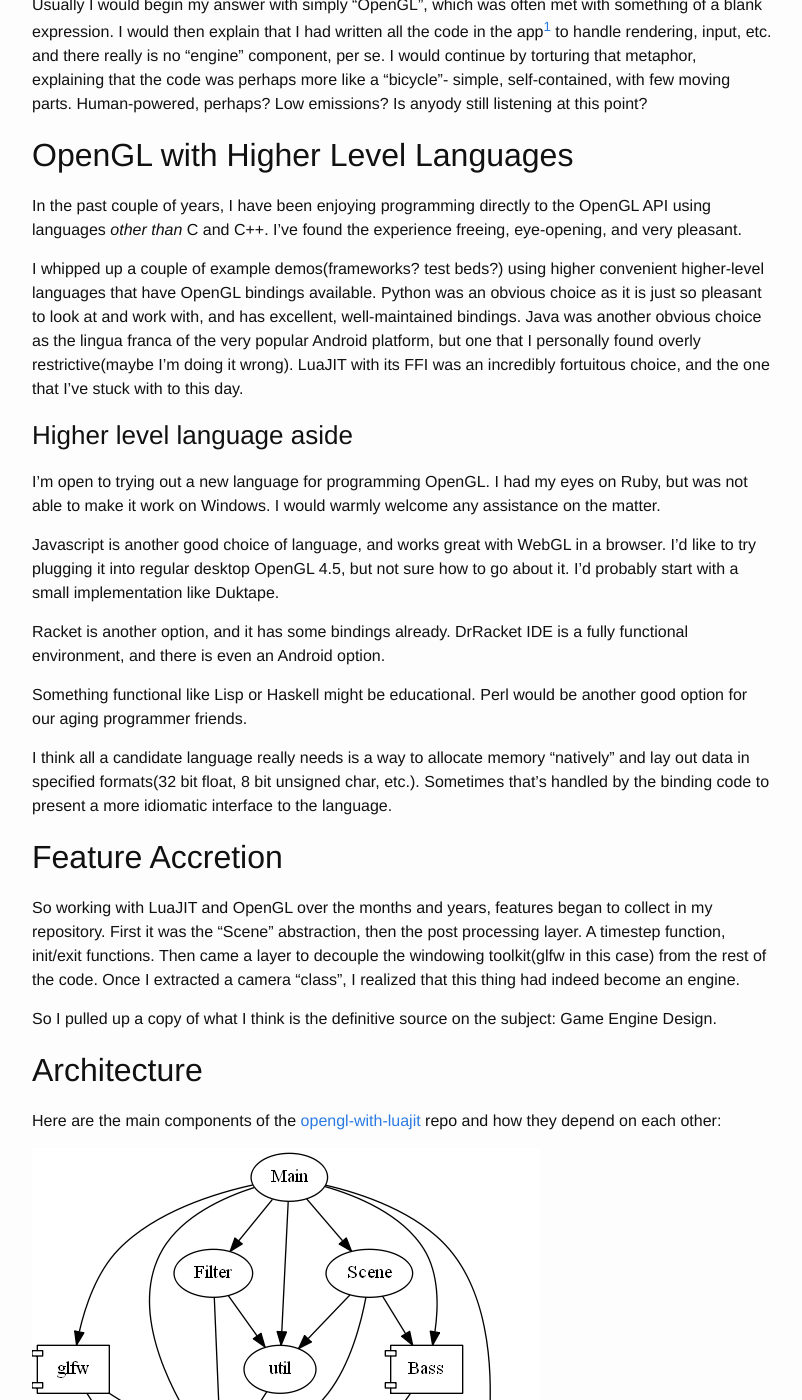
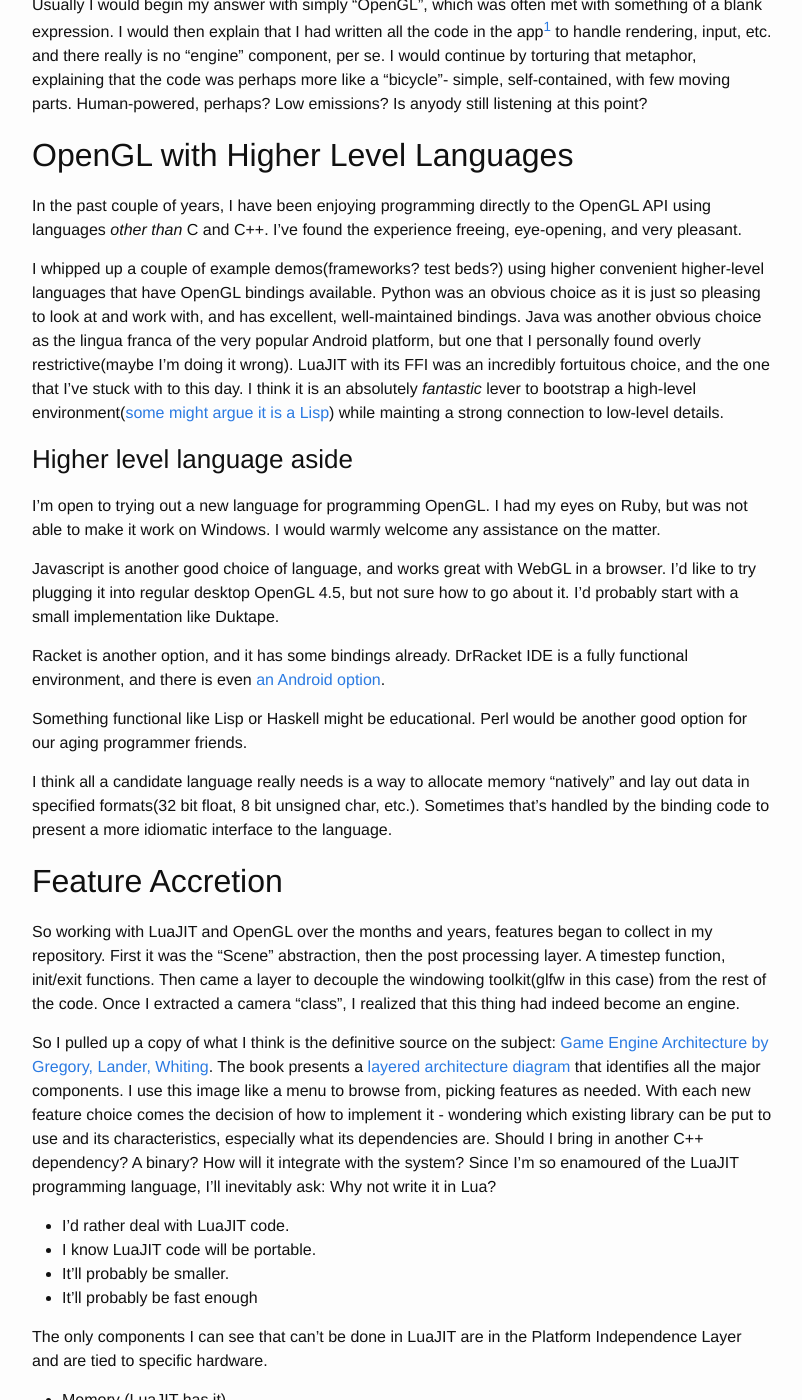
Before and after one commit to jimbo00000/jimbo00000.github.com, a Jekyll site: the page built from _posts/2017-1-28-what-is-an-engine.markdown, in a window 1280 px wide and 1400 px high, scrolled down 492 px. Shown: the whole window, without its empty margins (238-1040 px from the left). Built offline with Jekyll 4.4.1, drawn with Linux system fonts in a browser that asks for light colours; some of the changed text lies outside the part shown.

Commit message:
Engine post update.

```diff
--- a/_posts/2017-1-28-what-is-an-engine.markdown
+++ b/_posts/2017-1-28-what-is-an-engine.markdown
@@ -25,7 +25,9 @@
 
 In the past couple of years, I have been enjoying programming directly to the OpenGL API using languages *other than* C and C++. I've found the experience freeing, eye-opening, and very pleasant.
 
-I whipped up a couple of example demos(frameworks? test beds?) using higher convenient higher-level languages that have OpenGL bindings available. Python was an obvious choice as it is just so pleasant to look at and work with, and has excellent, well-maintained bindings. Java was another obvious choice as the lingua franca of the very popular Android platform, but one that I personally found overly restrictive(maybe I'm doing it wrong). LuaJIT with its FFI was an incredibly fortuitous choice, and the one that I've stuck with to this day.
+I whipped up a couple of example demos(frameworks? test beds?) using higher convenient higher-level languages that have OpenGL bindings available. Python was an obvious choice as it is just so pleasing to look at and work with, and has excellent, well-maintained bindings. Java was another obvious choice as the lingua franca of the very popular Android platform, but one that I personally found overly restrictive(maybe I'm doing it wrong). LuaJIT with its FFI was an incredibly fortuitous choice, and the one that I've stuck with to this day. I think it is an absolutely *fantastic* lever to bootstrap a high-level environment([some might argue it is a Lisp][Lua is Lisp]) while mainting a strong connection to low-level details.
+
+[Lua is Lisp]: https://github.com/meric/l2l
 
 
 ### Higher level language aside
@@ -34,19 +36,37 @@
 
 Javascript is another good choice of language, and works great with WebGL in a browser. I'd like to try plugging it into regular desktop OpenGL 4.5, but not sure how to go about it. I'd probably start with a small implementation like Duktape.
 
-Racket is another option, and it has some bindings already. DrRacket IDE is a fully functional environment, and there is even an Android option.
+Racket is another option, and it has some bindings already. DrRacket IDE is a fully functional environment, and there is even [an Android option][racket-android].
 
 Something functional like Lisp or Haskell might be educational. Perl would be another good option for our aging programmer friends.
 
 I think all a candidate language really needs is a way to allocate memory "natively" and lay out data in specified formats(32 bit float, 8 bit unsigned char, etc.). Sometimes that's handled by the binding code to present a more idiomatic interface to the language.
 
+[racket-android]: https://github.com/jeapostrophe/racket-android
 
 ## Feature Accretion
 
 So working with LuaJIT and OpenGL over the months and years, features began to collect in my repository. First it was the "Scene" abstraction, then the post processing layer. A timestep function, init/exit functions. Then came a layer to decouple the windowing toolkit(glfw in this case) from the rest of the code. Once I extracted a camera "class", I realized that this thing had indeed become an engine.
 
-So I pulled up a copy of what I think is the definitive source on the subject: Game Engine Design.
+So I pulled up a copy of what I think is the definitive source on the subject: [Game Engine Architecture by Gregory, Lander, Whiting][Game Engine Architecture]. The book presents a [layered architecture diagram][gamearch_layers] that identifies all the major components. I use this image like a menu to browse from, picking features as needed. With each new feature choice comes the decision of how to implement it - wondering which existing library can be put to use and its characteristics, especially what its dependencies are. Should I bring in another C++ dependency? A binary? How will it integrate with the system? Since I'm so enamoured of the LuaJIT programming language, I'll inevitably ask: Why not write it in Lua?
 
+ - I'd rather deal with LuaJIT code.
+ - I know LuaJIT code will be portable.
+ - It'll probably be smaller.
+ - It'll probably be fast enough
+
+The only components I can see that can't be done in LuaJIT are in the Platform Independence Layer and are tied to specific hardware.
+
+ - Memory (LuaJIT has it)
+ - File System (LuaJIT has it)
+ - GPU (OpenGL via FFI)
+ - Audio (Bass via FFI)
+ - Networking
+ - Threads
+
+
+[Game Engine Architecture]: https://www.amazon.com/Game-Engine-Architecture-Jason-Gregory/dp/1568814135
+[gamearch_layers]: http://www.gameenginebook.com/img/fig-runtime-arch.jpg
 
 ## Architecture
 
@@ -60,20 +80,27 @@
 
 ![dependency graph](/assets/luajit-utils-arch.png)
 
+Stateless collections of functions live at the bottom layer, and components compose one another to build higher level utilities. You can just keep building higher and higher and see where the perf starts to kill you.
+
+
 ### Engine Strengths
 
 Many engines are out there with very similar feature sets - what sets this engine apart? I'd say that this is primarily a **code-oriented** engine. While many engines present some sort of GUI to allow users to create something with no code, this one exposes its every possible aspect to the programmer.
 
 I've also tried to keep LOC to a minimum while still being as feature-complete as possible. Some kind of bang-for-your-LOC metric is what I'm optimizing for. Hot-loading scene modules is another selling point, and since it's all LuaJIT it should all be editable at runtime.
 
-Portability is always very important to me. Right now the engine works on Windows, Linux, MacOS[^2], TrueOS, Solaris, and Android. This preserves the user's choice in platform.
+Portability is always very important to me. Right now the engine works on Windows, Linux, MacOS[^2], TrueOS[^3], Solaris[^3], and Android. This preserves the user's choice in platform.
 
 [^2]: MacOS support for OpenGL is lacking due to strategy tax and generally uncharitable business practice.
 
+[^3]: TrueOS and Solaris may not have a working build of Bass.
+
 ### Shortcomings
 
-The one major feature that is still a big unknown in this engine is **threading**. There is no straightforward way(that I know of) to spwan a thread in LuaJIT - we have to rely on the underlying OS and an API like pthreads for that. One option is providing a callback and using IPC like sockets to communicate with different `Lua_State`'s on each thread. It might make sense to pre-create a thread pool with one thread per physical core. OpenGL context sharing is another unknown here - do we want to do it? Why and how?
+The one major feature that is still a big unknown in this engine is **threading**. There is no straightforward way(that I know of) to spawn a thread in LuaJIT - we have to rely on the underlying OS and an API like pthreads for that. One option is providing a callback and using IPC like sockets to communicate with different `Lua_State`'s on each thread. It might make sense to pre-create a thread pool with one thread per physical core. OpenGL context sharing is another unknown here - do we want to do it? Why and how?
+
+[Lua Lanes][lanes] are another potential alternative...
+
+[lanes]: https://github.com/LuaLanes/lanes
 
 For the time being, this is still just a hobby project so I think I'll keep the simplicity goal and just push it as far as it can go. I've been trying to do as much as possible in GL compute anyway, so maybe just one thread is adequate for any purposes that a single mediocre developer could need.
-
-Lua Lanes are another potential alternative.
```
